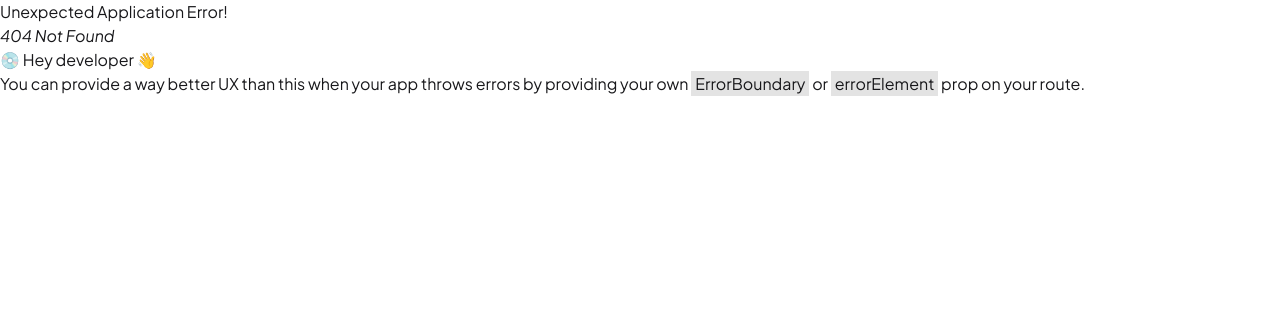
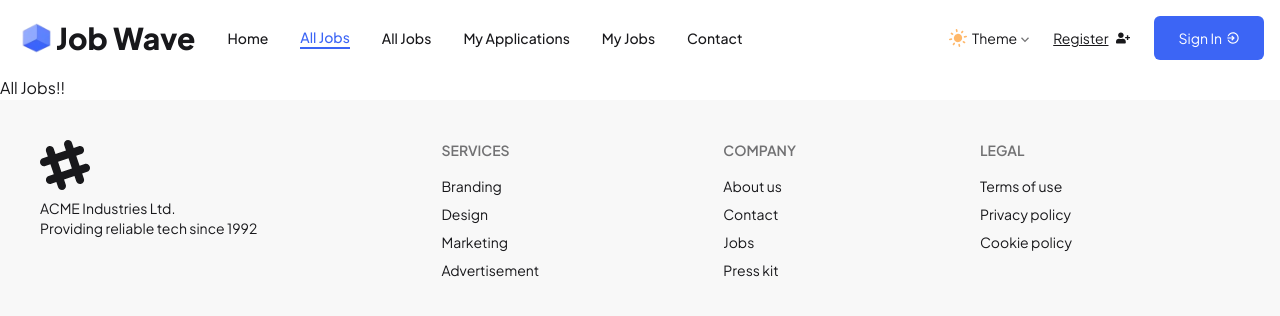
Before and after one commit to for-Sifad99/My-Joss-Job-Wave, a React (Vite) app: page /jobs in a window 1280 px wide. Before the commit this address had no page. Shown: the top 316 px of the page. Built offline with nearby package versions, Linux system fonts and the light colour scheme.

Commit message:
added more functionality in header.

```diff
--- /dev/null
+++ b/src/pages/AllJobs/AllJobs.jsx
@@ -0,0 +1,11 @@
+import React from 'react';
+
+const AddJobs = () => {
+    return (
+        <div>
+            <h1>All Jobs!!</h1>
+        </div>
+    );
+};
+
+export default AddJobs;
--- a/src/pages/Shared/Header.jsx
+++ b/src/pages/Shared/Header.jsx
@@ -10,20 +10,34 @@ import { useDarkMode } from '../../contexts/ThemeContext';
 const Header = () => {
     const [menuOpen, setMenuOpen] = useState(false);
     const { darkMode, setDarkMode } = useDarkMode();
+    const menuRef = useRef();
 
+    // Links style And for active Links style
     const linksStyle = ({ isActive }) =>
         `
     hover:dark:text-[var(--color-dark-accent)] hover:text-[var(--color-light-accent)] font-medium transition-all duration-300 lg:hover:-translate-y-1 lg:hover:translate-x-0 hover:-translate-x-2
     ${isActive ? "text-[var(--color-light-accent)] dark:text-[var(--color-dark-accent)] lg:border-b-2 border-[var(--color-light-accent)] dark:border-[var(--color-dark-accent)]" : 'dark:text-[var(--color-dark-primary)]'}
     `
 
+    // Close menu when clicking outside
+    useEffect(() => {
+        const handleClickOutside = (e) => {
+            if (menuRef.current && !menuRef.current.contains(e.target)) {
+                setMenuOpen(false);
+            }
+        }
+        document.addEventListener('mousedown', handleClickOutside);
+        return () => document.removeEventListener('mousedown', handleClickOutside)
+    }, []);
+
+    // All Links
     const links = <>
-        <NavLink to="/" className={linksStyle}>Home</NavLink>
-        <NavLink to="/jobs" className={linksStyle}>All Jobs</NavLink>
-        <NavLink to="/add-jobs" className={linksStyle}>All Jobs</NavLink>
-        <NavLink to="/application/me" className={linksStyle}>My Applications</NavLink>
-        <NavLink to="/my-jobs" className={linksStyle}>My Jobs</NavLink>
-        <NavLink to="/contact" className={linksStyle}>Contact</NavLink>
+        <NavLink to="/" onClick={() => setMenuOpen(false)} className={linksStyle}>Home</NavLink>
+        <NavLink to="/jobs" onClick={() => setMenuOpen(false)} className={linksStyle}>All Jobs</NavLink>
+        <NavLink to="/add-jobs" onClick={() => setMenuOpen(false)} className={linksStyle}>All Jobs</NavLink>
+        <NavLink to="/application/me" onClick={() => setMenuOpen(false)} className={linksStyle}>My Applications</NavLink>
+        <NavLink to="/my-jobs" onClick={() => setMenuOpen(false)} className={linksStyle}>My Jobs</NavLink>
+        <NavLink to="/contact" onClick={() => setMenuOpen(false)} className={linksStyle}>Contact</NavLink>
     </>
 
     return (
@@ -47,7 +61,7 @@ const Header = () => {
                 {/* Auth and Theme Buttons - Desktop */}
                 <div className="hidden lg:flex text-sm space-x-6 items-center">
                     {/* Theme */}
-                    <div className="dropdown  dark:text-[var(--color-dark-primary)] border-[var(--color-light-accent)] dark:border-[var(--color-dark-accent)]">
+                    <div className="dropdown dark:text-[var(--color-dark-primary)] border-[var(--color-light-accent)] dark:border-[var(--color-dark-accent)]">
                         <button className="group flex gap-1 items-center  py-3 rounded-md">
                             <span className='flex items-center gap-1'>
                                 {darkMode ? <MdDarkMode size={20} className='-rotate-10 group-hover:rotate-26 transition-all duration-300' /> : <MdLightMode size={20} className='text-orange-300 -rotate-10 group-hover:rotate-26 transition-all duration-300' />}
@@ -93,7 +107,7 @@ const Header = () => {
 
             {/* Mobile Menu */}
             {menuOpen && (
-                <div className="lg:hidden fixed inset-0 z-50" style={{ pointerEvents: 'none' }}>
+                <div ref={menuRef} className="lg:hidden fixed inset-0 z-50" style={{ pointerEvents: 'none' }}>
                     <div
                         className="bg-white dark:bg-[var(--color-bg)] h-full w-[300px] sm:w-[340px] md:w-[400px] flex flex-col gap-6 absolute right-0 top-0 shadow-lg"
                         style={{
--- a/src/router/router.jsx
+++ b/src/router/router.jsx
@@ -4,13 +4,15 @@ import {
     createBrowserRouter,
 } from "react-router";
 import Root from '../layouts/Root';
+import AllJobs from '../pages/AllJobs/AllJobs';
 
 const router = createBrowserRouter([
     {
         path: "/",
         Component: Root,
         children: [
-            {index: true, Component: Home}
+            {index: true, Component: Home},
+            {path : '/jobs', Component: AllJobs}
         ]
     },
 ]);
```
